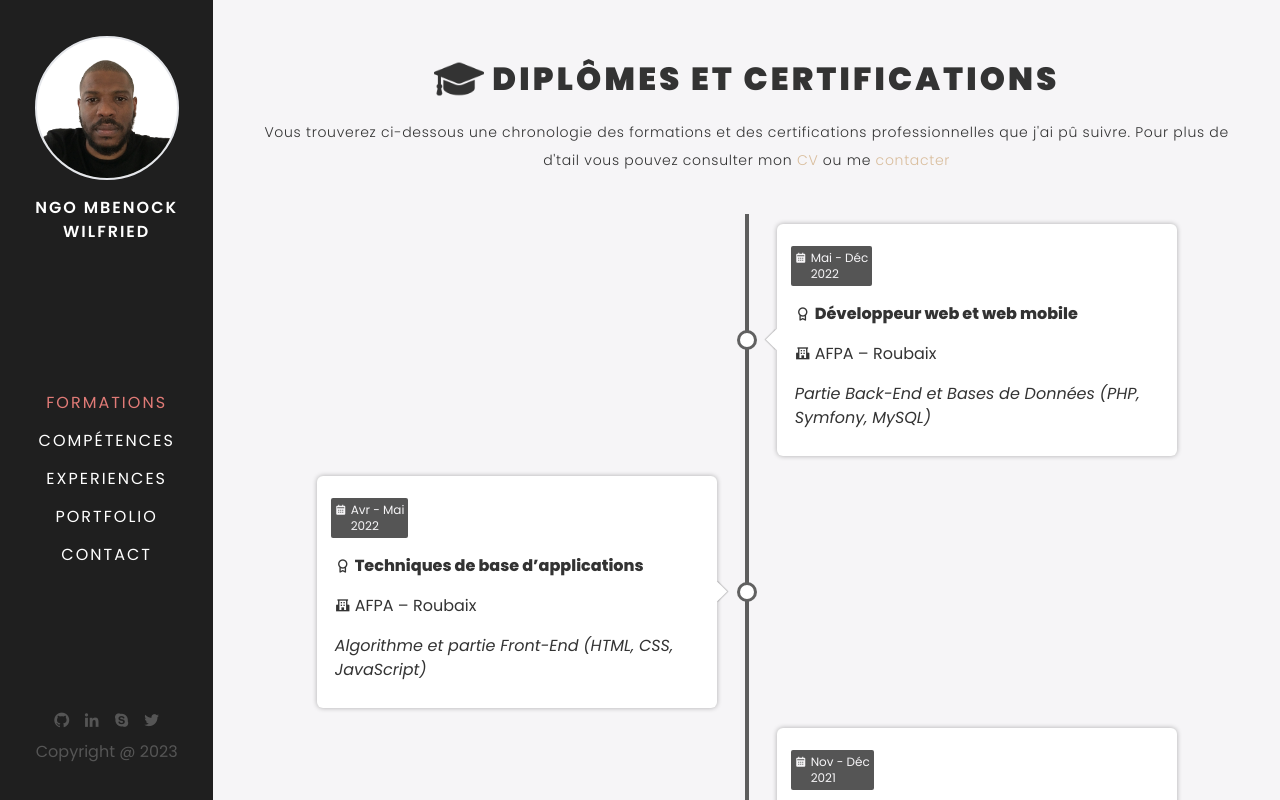
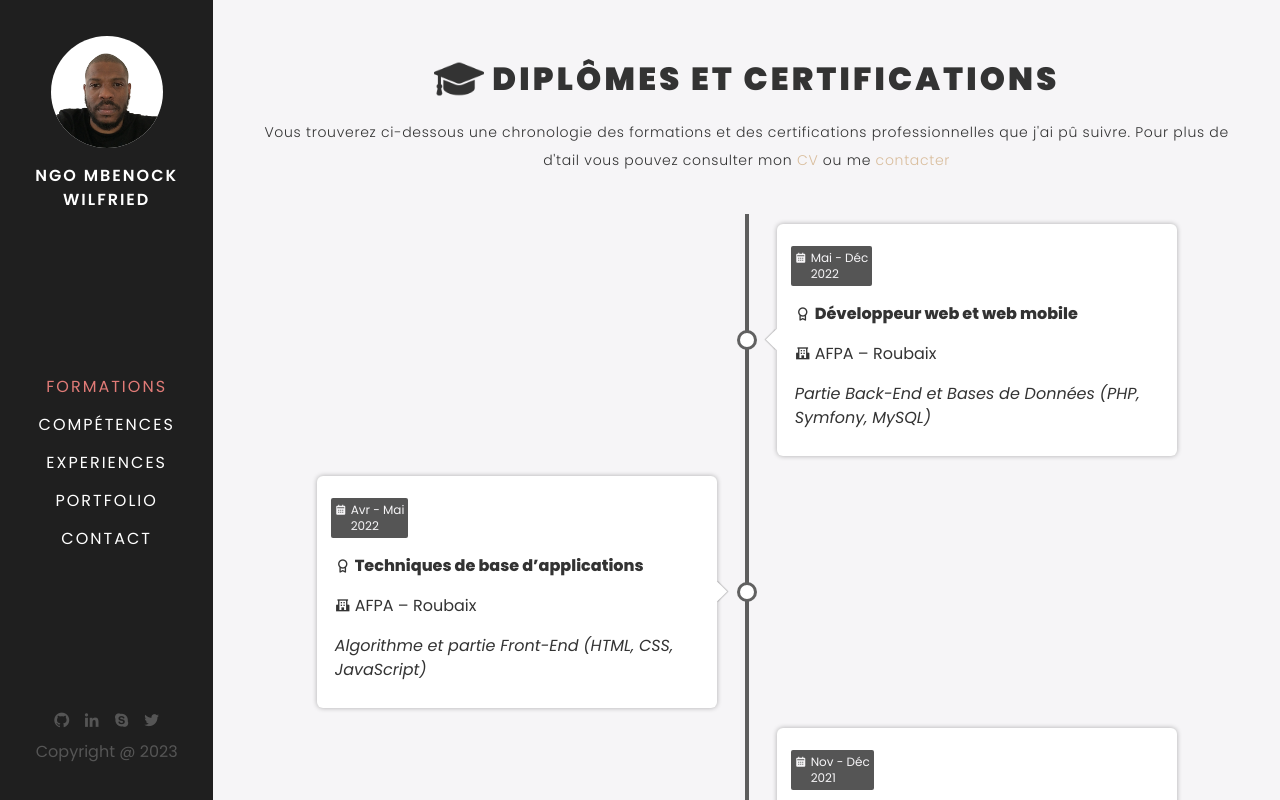
Before and after one commit to willl-8523/portfolio-deploy, a React (Create React App) app: page /portfolio-deploy/formations in a window 1280 px wide. Shown: the top 800 px of the page. Built offline with nearby package versions, Linux system fonts and the light colour scheme.

Commit message:
Modifier l'image de profil  du menu

```diff
--- a/src/components/menu/Header.component.jsx
+++ b/src/components/menu/Header.component.jsx
@@ -6,7 +6,7 @@ const Header = ({ imgProfil, firstName, lastName }) => {
     <header>
       <Link to="/">
         <img
-          className="rounded-full bg-white w-36 h-36 object-cover mx-auto border-2 image-profil"
+          className="rounded-full bg-white w-28 h-28 object-cover mx-auto image-profil"
           src={imgProfil}
           alt={`avatar ${lastName}`}
         />
```
